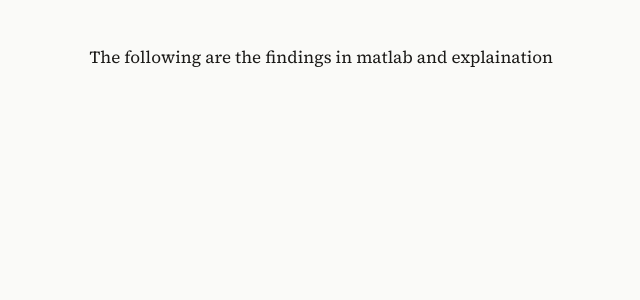
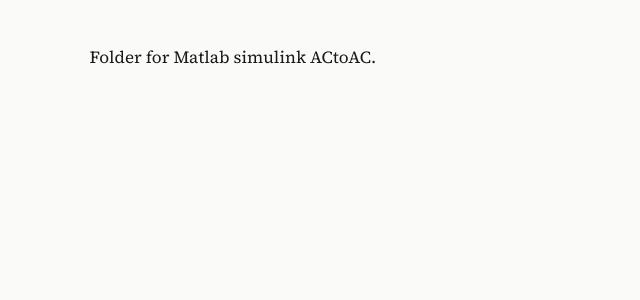
Before and after one commit to chhorponnsovan/ECAM-ROA-I4, a Jekyll site: the page built from Power-electronic/ACtoAC/ACtoAC.md, in a window 1280 px wide. Shown: the top 300 px of the page, without its empty margins (146-786 px from the left). Built offline with Jekyll 4.4.1, drawn with Linux system fonts in a browser that asks for light colours; our own code applies the rules of GitHub Pages for plain Markdown files.

Commit message:
Update ACtoAC.md

```diff
--- a/Power-electronic/ACtoAC/ACtoAC.md
+++ b/Power-electronic/ACtoAC/ACtoAC.md
@@ -1 +1 @@
-The following are the findings in matlab and explaination
+Folder for Matlab simulink ACtoAC.
```
